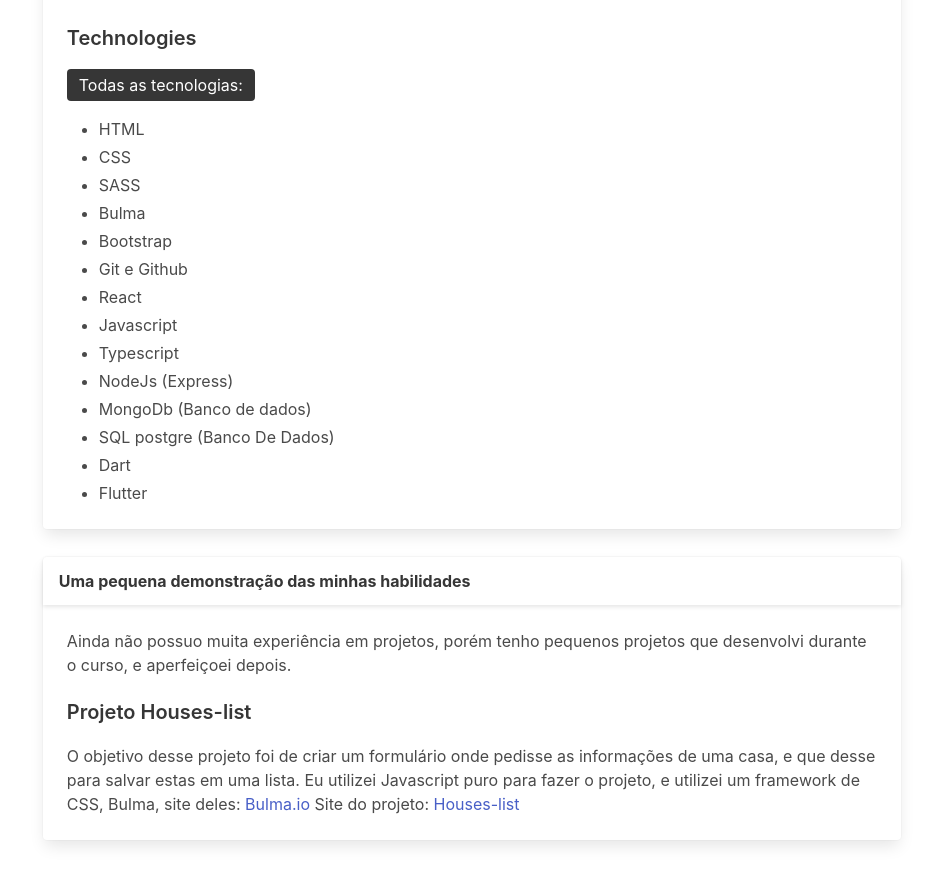
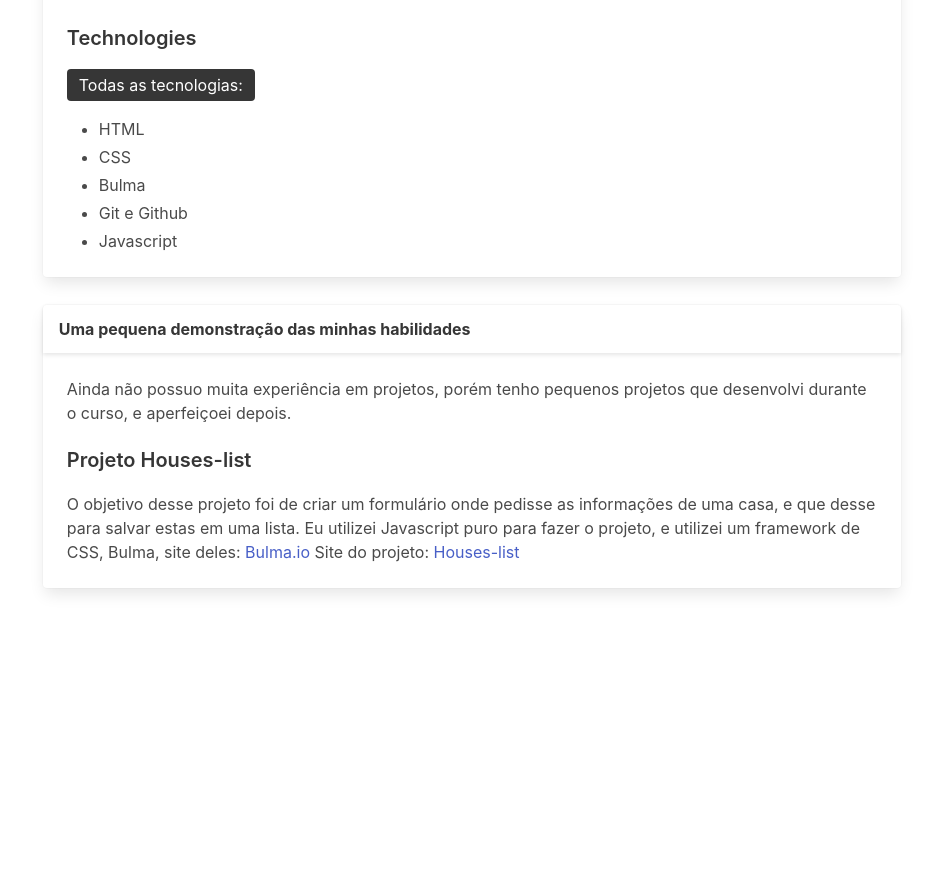
Before and after one commit to Edude25/my-portfolio, a plain HTML site: page IndexR.html in a window 1280 px wide. Shown: the part 1017-1901 px from the top of the page, without its empty margins (355-1280 px from the left). After the commit the page ends 1681 px from the top, so only its background shows below. Drawn offline with nearby package versions, Linux system fonts and the light colour scheme.

Commit message:
Comentando  as tecnologias ainda não dominadas

```diff
--- a/IndexR.html
+++ b/IndexR.html
@@ -182,18 +182,18 @@
                                 <ul>
                                     <li>HTML</li>
                                     <li>CSS</li>
-                                    <li>SASS</li>
+                                    <!-- <li>SASS</li> -->
                                     <li>Bulma</li>
-                                    <li>Bootstrap</li>
+                                    <!-- <li>Bootstrap</li> -->
                                     <li>Git e Github</li>
-                                    <li>React</li>
+                                    <!-- <li>React</li> -->
                                     <li>Javascript</li>
-                                    <li>Typescript</li>
+                                    <!-- <li>Typescript</li>
                                     <li>NodeJs (Express)</li>
                                     <li>MongoDb (Banco de dados)</li>
                                     <li>SQL postgre (Banco De Dados)</li>
                                     <li>Dart</li>
-                                    <li>Flutter</li>
+                                    <li>Flutter</li> -->
                                 </ul>
                             </div>
                         </div>
```
Also changed, not shown: english-index.html (+5 -5 lines).
